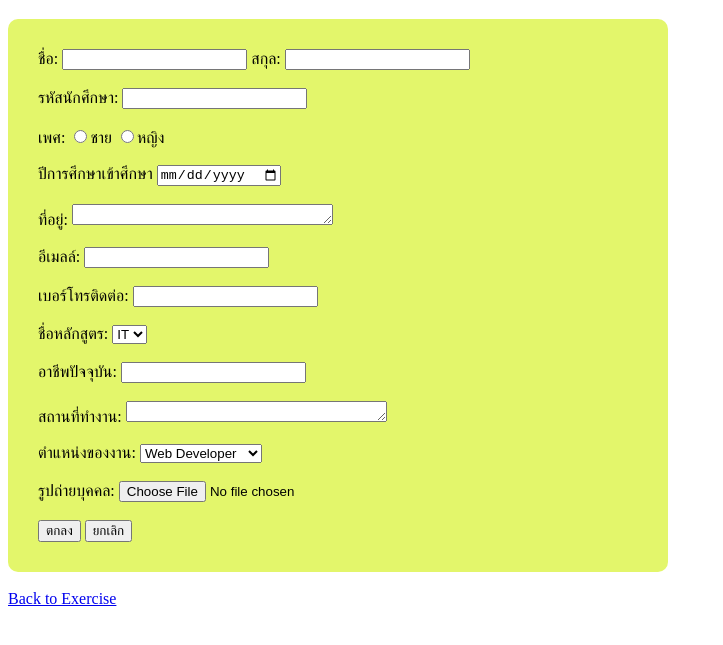
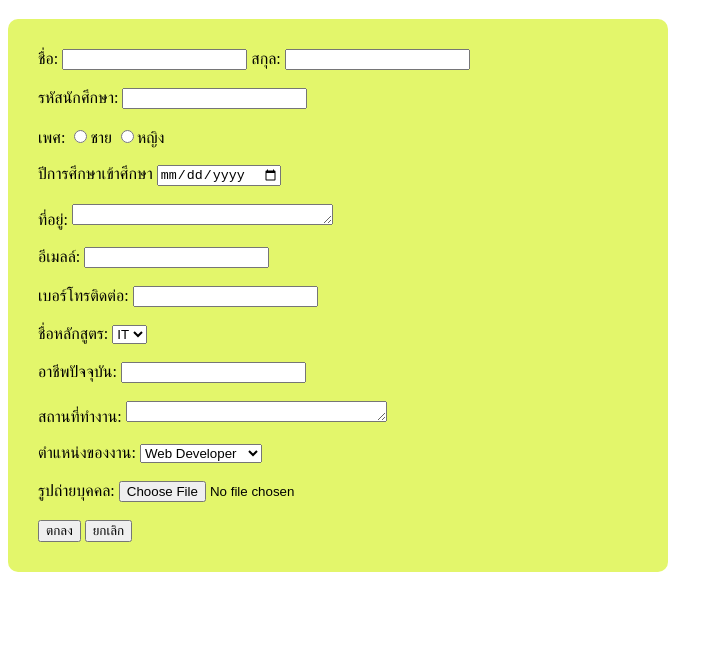
Before and after one commit to 020Nattaphon/Portfolio_020, a plain HTML site: page form.html in a window 1280 px wide. Shown: the part 61-706 px from the top of the page, without its empty margins (0-723 px from the left). Drawn offline with Linux system fonts and the light colour scheme.

Commit message:
Update form.html

```diff
--- a/form.html
+++ b/form.html
@@ -83,6 +83,5 @@
             <input type="reset" value="ยกเลิก">
         </form>
             <br>
-     <a href="index.html">Back to Exercise</a>
 </body>
 </html>
```
